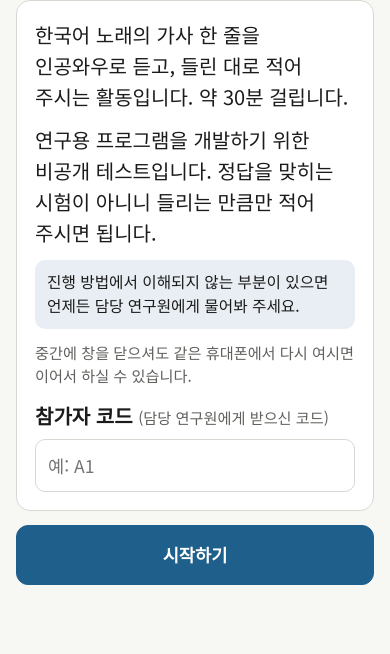
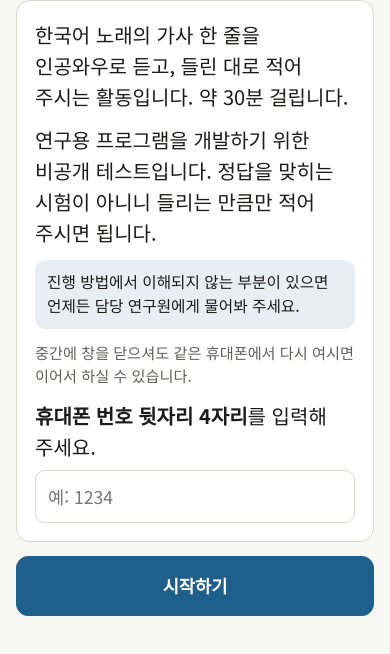
Before and after one commit to argaaw/CI-ALM-match-prepilot, a plain HTML site: page transcription/index.html in a window 390 px wide. Shown: the part 66-720 px from the top of the page. Drawn offline with Linux system fonts and the light colour scheme.

Commit message:
Transcription pilot: participant id = last 4 digits of phone number
Co-Authored-By: Claude Opus 5.5 <noreply@anthropic.com>
Claude-Session: https://claude.ai/code/session_01UUwSBeGSPLxovCS9eQtDKg

```diff
--- a/transcription/index.html
+++ b/transcription/index.html
@@ -91,10 +91,11 @@ function welcome() {
     <p>연구용 프로그램을 개발하기 위한 비공개 테스트입니다. 정답을 맞히는 시험이 아니니 들리는 만큼만 적어 주시면 됩니다.</p>
     <p class="note">진행 방법에서 이해되지 않는 부분이 있으면 언제든 담당 연구원에게 물어봐 주세요.</p>
     <p class="muted">중간에 창을 닫으셔도 같은 휴대폰에서 다시 여시면 이어서 하실 수 있습니다.</p>
-    <label for="pid"><b>참가자 코드</b> <span class="muted">(담당 연구원에게 받으신 코드)</span></label>
-    <input type="text" id="pid" autocomplete="off" autocapitalize="characters" style="margin-top:8px" value="${esc(S.pid)}" placeholder="예: A1"></div>
+    <label for="pid"><b>휴대폰 번호 뒷자리 4자리</b>를 입력해 주세요.</label>
+    <input type="text" id="pid" inputmode="numeric" autocomplete="off" maxlength="4" style="margin-top:8px" value="${esc(S.pid)}" placeholder="예: 1234">
+    <p class="warn" id="pw" hidden>숫자 4자리를 입력해 주세요.</p></div>
     <button class="primary" id="go">시작하기</button></div>`);
-  c.querySelector("#go").onclick = () => { const v = c.querySelector("#pid").value.trim(); if (!v) { c.querySelector("#pid").focus(); return; }
+  c.querySelector("#go").onclick = () => { const v = c.querySelector("#pid").value.trim(); if (!/^[0-9]{4}$/.test(v) && !/^t(est)?$/i.test(v)) { c.querySelector("#pw").hidden = false; c.querySelector("#pid").focus(); return; }
     S.pid = v; if (!S.order.length) S.order = seededOrder(v.toUpperCase()); if (!S.started) S.started = now(); S.step = 1; save(); resume(); saveMeta(); render(); };
   return c;
 }
```
Also changed, not shown: transcription/monitor.html (+2 -2 lines).
